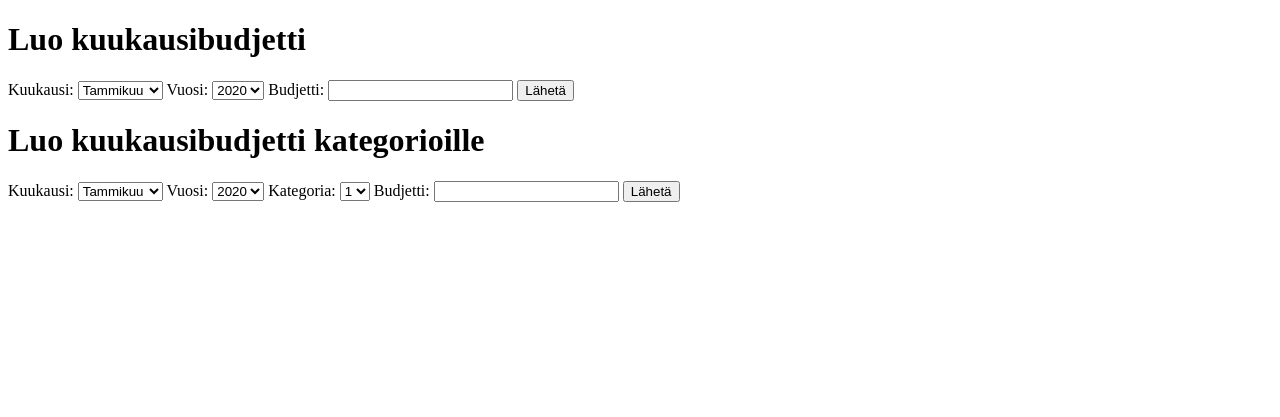
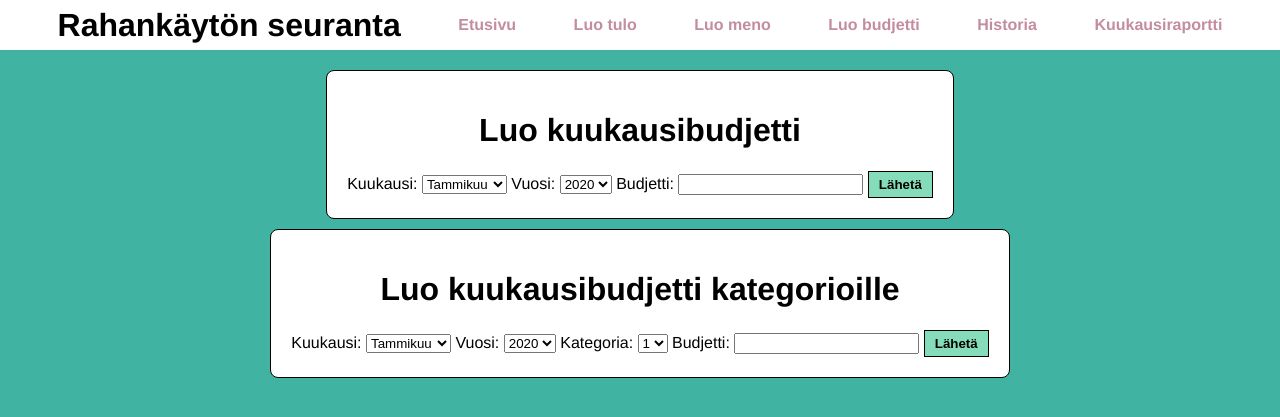
Before and after one commit to labyrine/expense-tracker, a Flask app: template templates/budget.html in a window 1280 px wide. Shown: the top 417 px of the page. Run offline with Flask 3, Linux system fonts and the light colour scheme; the template is opened without the code that fills it: most values are stand-ins (such as "Sample title", 1, 10 or a date in 2020).

Commit message:
Update appearance of create budget page

```diff
--- a/templates/budget.html
+++ b/templates/budget.html
@@ -1,10 +1,7 @@
-<!DOCTYPE html>
-<html>
-  <head>
-    <meta charset="UTF-8">
-    <title>Budjetti</title>
-  </head>
-  <body>
+{% extends "layout.html" %}
+{% block title %}Budjetti{% endblock %}
+{% block content %}
+<div class="main_box">
     <h1>Luo kuukausibudjetti</h1>
     <form method="POST" action="/month_budget" onsubmit="return confirm('Tämä toiminto korvaa mahdollisen edellisen budjetin. Haluatko jatkaa?')">
         <label for="month">Kuukausi:</label>
@@ -38,9 +35,11 @@
             <option value="2030">2030</option>
         </select>
         Budjetti: <input type="number" name="amount" step="0.01" min="0">
-        <button type="submit">Lähetä</button>
+        <button type="submit" class="custom-button">Lähetä</button>
         <input type="hidden" name="csrf_token" value="{{ session.csrf_token }}">
     </form>
+</div>
+<div class="main_box">
     <h1>Luo kuukausibudjetti kategorioille</h1>
     <form method="POST" action="/category_budget" onsubmit="return confirm('Tämä toiminto korvaa mahdollisen edellisen budjetin. Haluatko jatkaa?')">
         <label for="month">Kuukausi:</label>
@@ -80,8 +79,8 @@
             {% endfor %}
         </select>
         Budjetti: <input type="number" name="amount" step="0.01" min="0">
-        <button type="submit">Lähetä</button>
+        <button type="submit" class="custom-button">Lähetä</button>
         <input type="hidden" name="csrf_token" value="{{ session.csrf_token }}">
     </form>
-  </body>
-</html>
+</div>
+{% endblock %}
--- a/templates/layout.html
+++ b/templates/layout.html
@@ -32,7 +32,7 @@
         padding: 20px;
         border: 1px solid black;
         border-radius: .5em;
-        max-width: 45em;
+        max-width: 65em;
         text-align: center;
         margin-bottom: 10px;
     }
```
